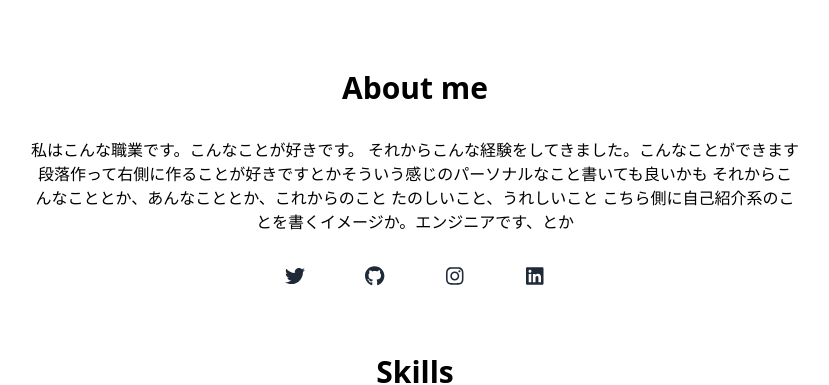
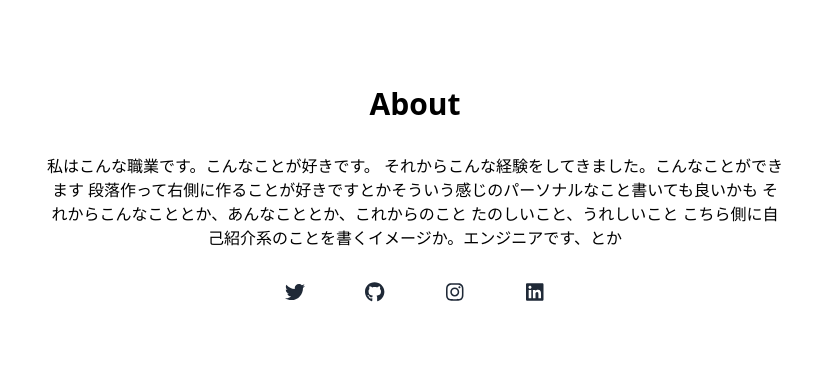
Before and after one commit to kawamou/kawamou.github.io, a Next.js app: page / in a window 1280 px wide. Shown: the part 394-779 px from the top of the page, without its empty margins (225-1054 px from the left). Built offline with nearby package versions, Linux system fonts and the light colour scheme.

Commit message:
padding導入

```diff
--- a/src/pages/index.tsx
+++ b/src/pages/index.tsx
@@ -61,8 +61,8 @@ const Top = () => {
 
 const AboutMe = () => {
   return (
-    <div className='max-w-3xl m-auto'>
-      <h2 className='text-3xl font-semibold text-center mb-8'>About me</h2>
+    <div className='max-w-3xl m-auto  p-4'>
+      <h2 className='text-3xl font-semibold text-center mb-8'>About</h2>
       <div className='mb-8 text-center'>
         私はこんな職業です。こんなことが好きです。
         それからこんな経験をしてきました。こんなことができます
```
